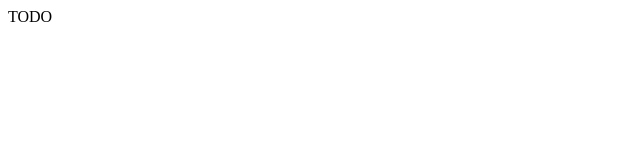
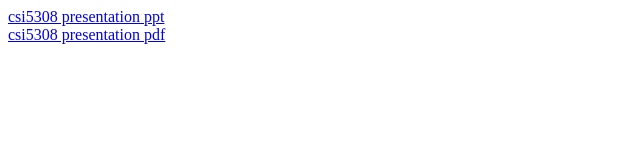
Before and after one commit to erikselin/erikselin.github.io, a plain HTML site: page index.html in a window 1280 px wide. Shown: the whole page, without its empty margins (0-640 px from the left). Drawn offline with Linux system fonts and the light colour scheme.

Commit message:
add csi5308 preso

```diff
--- a/index.html
+++ b/index.html
@@ -11,6 +11,7 @@
 </script>
 </head>
 <body>
-TODO
+<a href="csi5308/preso-img.pptx">csi5308 presentation ppt</a><br>
+<a href="csi5308/preso-img.pdf">csi5308 presentation pdf</a><br>
 </body>
 </html>
```
Also changed, not shown: 2 other files.
